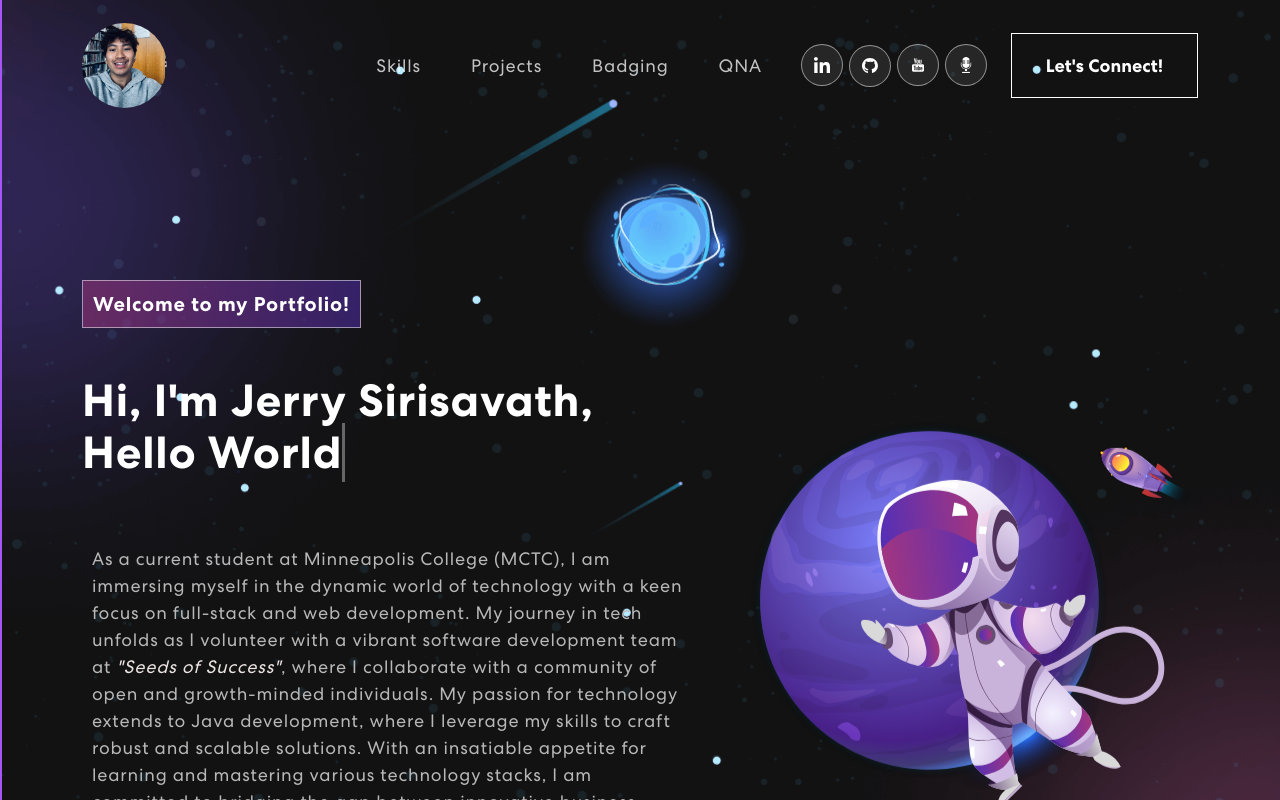
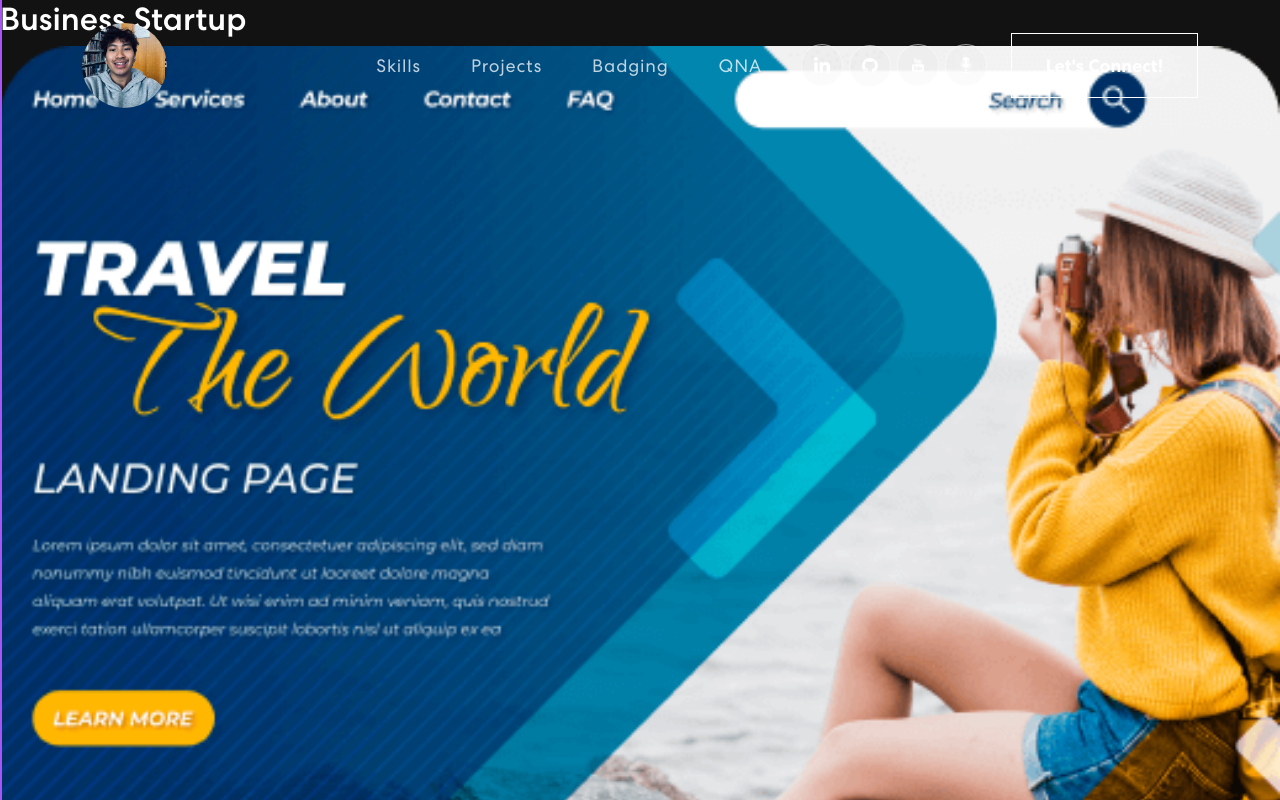
Before and after one commit to JSirisavath/Personal-Portfolio-Website, a React (Create React App) app: page /projects/1 in a window 1280 px wide. Built offline with nearby package versions, Linux system fonts and the light colour scheme; no server answers.

Commit message:
A working draft for linking each projectto a seperate page, using router react dom library. When users click on a project tab, it will direct users to a seperate page. Ex: projects/{id=1}, projects/{id=2}, etc...

```diff
--- a/package.json
+++ b/package.json
@@ -19,7 +19,7 @@
     "react-multi-carousel": "^2.8.4",
     "react-on-screen": "^2.1.1",
     "react-responsive-carousel": "^3.2.23",
-    "react-router-dom": "^6.3.0",
+    "react-router-dom": "^6.21.1",
     "react-router-hash-link": "^2.4.3",
     "react-scripts": "5.0.1",
     "web-vitals": "^2.1.4"
--- a/src/App.js
+++ b/src/App.js
@@ -7,6 +7,8 @@ import { PurpleLine } from './components/PurpleLine';
 import { Skills } from './components/Skills';
 import { Projects } from './components/Projects';
 
+import { ProjectDetail } from './components/ProjectDetail'; // Will be project detail page when users click on a project tab
+
 import { QnA } from './components/QnA';
 
 import { Contact } from './components/Contact';
@@ -14,6 +16,9 @@ import { Contact } from './components/Contact';
 import { Footer } from './components/Footer';
 
 import React, { useEffect, useRef } from 'react';
+
+// Routing for linking personal projects to a separate page showcasing their details
+import { BrowserRouter as Router, Routes, Route } from 'react-router-dom';
 
 function App() {
   const appRef = useRef(null);
@@ -45,6 +50,7 @@ function App() {
     };
   }, []);
   return (
+    <Router>
       <div
         ref={appRef}
         className="App"
@@ -52,24 +58,36 @@ function App() {
       >
         {/* Custom purple line on the left side with "gradient" effect */}
         <PurpleLine appRef={appRef} />
-
         {/* Custom NavBar link */}
         <NavBar appRef={appRef} />
         {/* Banner with the space animation and about me section. Also includes the "space" background */}
+
+        <Routes>
+          {/* Home page routes */}
+          <Route
+            path="/"
+            element={
+              <>
                 <Banner />
                 {/* Skills tab */}
                 <Skills />
-
                 <Projects />
-
                 {/* Question and answer section */}
                 <QnA />
-
                 {/* Contact form using node mailer and express library. Work in server.js and contact.js for client side */}
                 <Contact />
 
+                {/* Footer with copy right info and icons that was used from Icon8 */}
                 <Footer />
+              </>
+            }
+          />
+
+          {/* Handle routing for projects and projects own individual page that has their details. This is using the ID for that project */}
+          <Route path="/projects/:id" element={<ProjectDetail />} />
+        </Routes>
       </div>
+    </Router>
   );
 }
 
--- a/src/components/Banner.js
+++ b/src/components/Banner.js
@@ -6,7 +6,7 @@ import { ArrowRightCircle } from 'react-bootstrap-icons';
 import headerImg from '../assets/img/header-img.svg';
 
 // Use state and Use Effect hooks to store the "state" of the animation typing text
-import { useState, useEffect, useCallback, useRef } from 'react';
+import { useState, useEffect } from 'react';
 
 // Animate CSS
 import 'animate.css';
@@ -106,7 +106,7 @@ export const Banner = () => {
                     <span className="tagline">Welcome to my Portfolio!</span>
                     <h1 className="header-with-rotation">
                       {`Hi, I'm Jerry Sirisavath,  `}
-                      <span className="txt-rotate" dataPeriod="1000">
+                      <span className="txt-rotate" dataperiod="1000">
                         <span className="wrap"> {text}</span>
                       </span>
                     </h1>
--- a/src/components/ProjectCard.js
+++ b/src/components/ProjectCard.js
@@ -1,15 +1,20 @@
 import { Col } from 'react-bootstrap';
 
+import { Link } from 'react-router-dom';
+
 // This is the project card component that would be used for Projects.js components
-export const ProjectCard = ({ title, description, imgUrl }) => {
+export const ProjectCard = ({ id, title, description, imgUrl }) => {
   return (
     <Col sm={6} md={4}>
       <div className="proj-imgbx">
-        <img src={imgUrl} alt="project-thumbnail" />
-        <div className="proj-txtx">
-          <h4>{title}</h4>
-          <span>{description}</span>
-        </div>
+        {/* Link to that specific project id which is handled by projectDetails component */}
+        <Link to={`/projects/${id}`}>
+          <img src={imgUrl} alt="project-thumbnail" />
+          <div className="proj-txtx">
+            <h4>{title}</h4>
+            <span>{description}</span>
+          </div>
+        </Link>
       </div>
     </Col>
   );
--- /dev/null
+++ b/src/components/ProjectDetail.js
@@ -0,0 +1,36 @@
+// The 'useParams' hook from router dom helps retrieve the 'id' parameter from the url, and then fetch or determine the specifics of project details to display
+import { useParams } from 'react-router-dom';
+
+// Imports personal projects data
+import {
+  individualProjects,
+  collaborativeProjects,
+  classroomProjects,
+} from '../personalProjects/personalProjectsData';
+
+// All projects combined
+const allPersonalProjects = [
+  ...individualProjects,
+  ...collaborativeProjects,
+  ...classroomProjects,
+];
+
+export const ProjectDetail = () => {
+  let { id } = useParams();
+
+  // Find and go through each project in the all projects array, check if that project's 'id' and converted to string, is strictly equal to the id that is being requested. If true, return it to be that specific project's data.
+  const specificProject = allPersonalProjects.find(
+    (project) => project.id.toString() === id
+  );
+
+  // If there is a specific project found from the ID, then render that project details (Image, description, videos, GH link, etc), else say project not found
+  return specificProject ? (
+    <div>
+      <h2>{specificProject.title}</h2>
+      <img src={specificProject.imgUrl} alt={specificProject.title} />
+      <p>{specificProject.description}</p>
+    </div>
+  ) : (
+    <div>Project Not Found! </div>
+  );
+};
--- a/src/components/Projects.js
+++ b/src/components/Projects.js
@@ -7,12 +7,15 @@ import Nav from 'react-bootstrap/Nav';
 // Project card component
 import { ProjectCard } from './ProjectCard';
 
+// Imports personal projects data
+import {
+  individualProjects,
+  collaborativeProjects,
+  classroomProjects,
+} from '../personalProjects/personalProjectsData';
+
 // Violet blue color circle gradient
 import colorSharp2 from '../assets/img/color-sharp2.png';
-
-import projImg1 from '../assets/img/project-img1.png';
-import projImg2 from '../assets/img/project-img2.png';
-import projImg3 from '../assets/img/project-img3.png';
 
 // Animate CSS
 import 'animate.css';
@@ -21,40 +24,6 @@ import 'animate.css';
 import TrackVisibility from 'react-on-screen';
 
 export const Projects = () => {
-  const projects = [
-    // Each projects has title, description, and imgURL
-    {
-      title: 'Business Startup',
-      description: 'Design & Development',
-      imgUrl: projImg1,
-    },
-    {
-      title: 'Business Startup',
-      description: 'Design & Development',
-      imgUrl: projImg2,
-    },
-    {
-      title: 'Business Startup',
-      description: 'Design & Development',
-      imgUrl: projImg3,
-    },
-    {
-      title: 'Business Startup',
-      description: 'Design & Development',
-      imgUrl: projImg1,
-    },
-    {
-      title: 'Business Startup',
-      description: 'Design & Development',
-      imgUrl: projImg2,
-    },
-    {
-      title: 'Business Startup',
-      description: 'Design & Development',
-      imgUrl: projImg3,
-    },
-  ];
-
   return (
     <section className="project" id="projects">
       <Container>
@@ -78,6 +47,7 @@ export const Projects = () => {
                 className="nav-pills mb-5 justify-content-center align-items-center"
                 id="pills-tab"
               >
+                {/* Individual Projects */}
                 <Nav.Item>
                   <Nav.Link eventKey="first">Individual Projects</Nav.Link>
                 </Nav.Item>
@@ -91,14 +61,31 @@ export const Projects = () => {
               <TabContent>
                 <Tab.Pane eventKey="first">
                   <Row>
-                    {projects.map((project, index) => {
+                    {individualProjects.map((project, index) => {
                       return <ProjectCard key={index} {...project} />;
                     })}
                   </Row>
                 </Tab.Pane>
 
-                <Tab.Pane eventKey="second">Lorem Ipsum</Tab.Pane>
-                <Tab.Pane eventKey="third">Lorem Ipsum</Tab.Pane>
+                {/* Collaborative projects */}
+                <Tab.Pane eventKey="second">
+                  Lorem Ipsum
+                  <Row>
+                    {collaborativeProjects.map((project, index) => (
+                      <ProjectCard key={index} {...project} />
+                    ))}
+                  </Row>
+                </Tab.Pane>
+
+                {/* Classroom projects */}
+                <Tab.Pane eventKey="third">
+                  Lorem Ipsum
+                  <Row>
+                    {classroomProjects.map((project, index) => (
+                      <ProjectCard key={index} {...project} />
+                    ))}
+                  </Row>
+                </Tab.Pane>
               </TabContent>
             </Tab.Container>
           </Col>
--- /dev/null
+++ b/src/personalProjects/personalProjectsData.js
@@ -0,0 +1,131 @@
+// This file is to store all project data for those specific projects, such as images, details, videos, etc.
+
+// Note: All projects are separated by categories like collaborative, individual, and classroom. Each category holds an array of those specific projects
+
+// Imports for project assets:
+import projImg1 from '../assets/img/project-img1.png';
+import projImg2 from '../assets/img/project-img2.png';
+import projImg3 from '../assets/img/project-img3.png';
+
+// Individual Projects
+export const individualProjects = [
+  // Each projects has id, title, description, and imgURL
+  {
+    id: 1,
+    title: 'Business Startup',
+    description: 'Design & Development',
+    imgUrl: projImg1,
+  },
+  {
+    id: 2,
+    title: 'Business Startup',
+    description: 'Design & Development',
+    imgUrl: projImg2,
+  },
+  {
+    id: 3,
+    title: 'Business Startup',
+    description: 'Design & Development',
+    imgUrl: projImg3,
+  },
+  {
+    id: 4,
+    title: 'Business Startup',
+    description: 'Design & Development',
+    imgUrl: projImg1,
+  },
+  {
+    id: 5,
+    title: 'Business Startup',
+    description: 'Design & Development',
+    imgUrl: projImg2,
+  },
+  {
+    id: 6,
+    title: 'Business Startup',
+    description: 'Design & Development',
+    imgUrl: projImg3,
+  },
+];
+
+// Collaborative projects
+export const collaborativeProjects = [
+  // Each projects has id, title, description, and imgURL
+  {
+    id: 1,
+    title: 'Business Startup',
+    description: 'Design & Development',
+    imgUrl: projImg1,
+  },
+  {
+    id: 2,
+    title: 'Business Startup',
+    description: 'Design & Development',
+    imgUrl: projImg2,
+  },
+  {
+    id: 3,
+    title: 'Business Startup',
+    description: 'Design & Development',
+    imgUrl: projImg3,
+  },
+  {
+    id: 4,
+    title: 'Business Startup',
+    description: 'Design & Development',
+    imgUrl: projImg1,
+  },
+  {
+    id: 5,
+    title: 'Business Startup',
+    description: 'Design & Development',
+    imgUrl: projImg2,
+  },
+  {
+    id: 6,
+    title: 'Business Startup',
+    description: 'Design & Development',
+    imgUrl: projImg3,
+  },
+];
+
+// Classroom projects
+export const classroomProjects = [
+  // Each projects has id, title, description, and imgURL
+  {
+    id: 1,
+    title: 'Business Startup',
+    description: 'Design & Development',
+    imgUrl: projImg1,
+  },
+  {
+    id: 2,
+    title: 'Business Startup',
+    description: 'Design & Development',
+    imgUrl: projImg2,
+  },
+  {
+    id: 3,
+    title: 'Business Startup',
+    description: 'Design & Development',
+    imgUrl: projImg3,
+  },
+  {
+    id: 4,
+    title: 'Business Startup',
+    description: 'Design & Development',
+    imgUrl: projImg1,
+  },
+  {
+    id: 5,
+    title: 'Business Startup',
+    description: 'Design & Development',
+    imgUrl: projImg2,
+  },
+  {
+    id: 6,
+    title: 'Business Startup',
+    description: 'Design & Development',
+    imgUrl: projImg3,
+  },
+];
```
Also changed, not shown: 1 other file (tests, documents, lock files or other folders). Lines whose indentation alone changed are shown as unchanged.
